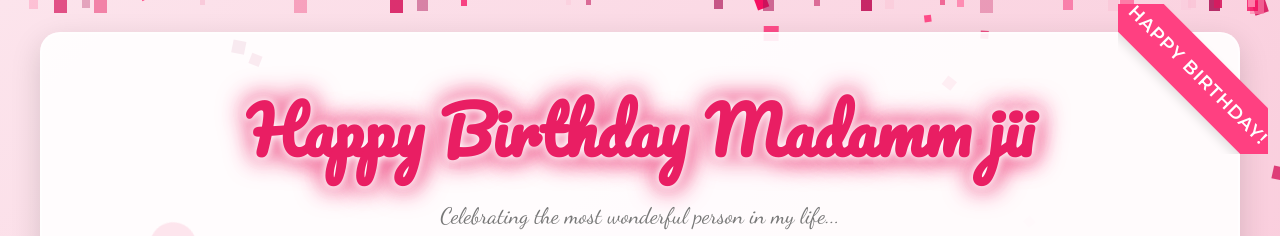
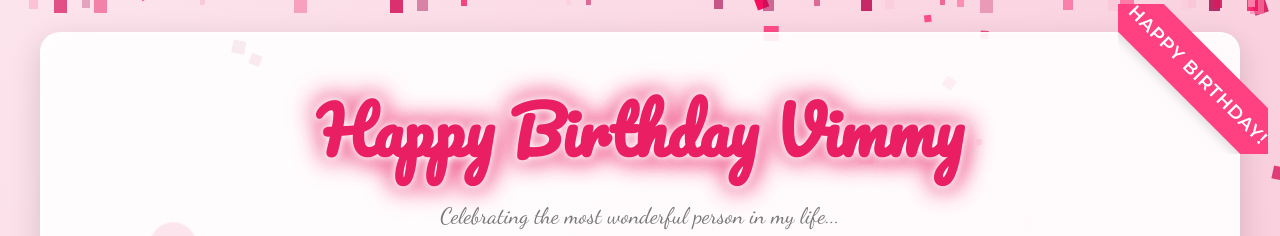
Before and after one commit to practiceop/happy_birthday_myyLovee, a plain HTML site: page letter.html in a window 1280 px wide. Shown: the top 236 px of the page. Drawn offline with Linux system fonts and the light colour scheme.

Commit message:
Update letter.html

```diff
--- a/letter.html
+++ b/letter.html
@@ -661,7 +661,7 @@
     <div class="container">
         <div class="ribbon"></div>
         <header>
-            <h1>Happy Birthday Madamm jii</h1>
+            <h1>Happy Birthday Vimmy</h1>
             <p class="subtitle">Celebrating the most wonderful person in my life...</p>
 
         </header>
@@ -904,4 +904,5 @@ Lovee you</b>
         });
     </script>
 </body>
+
 </html>
```
